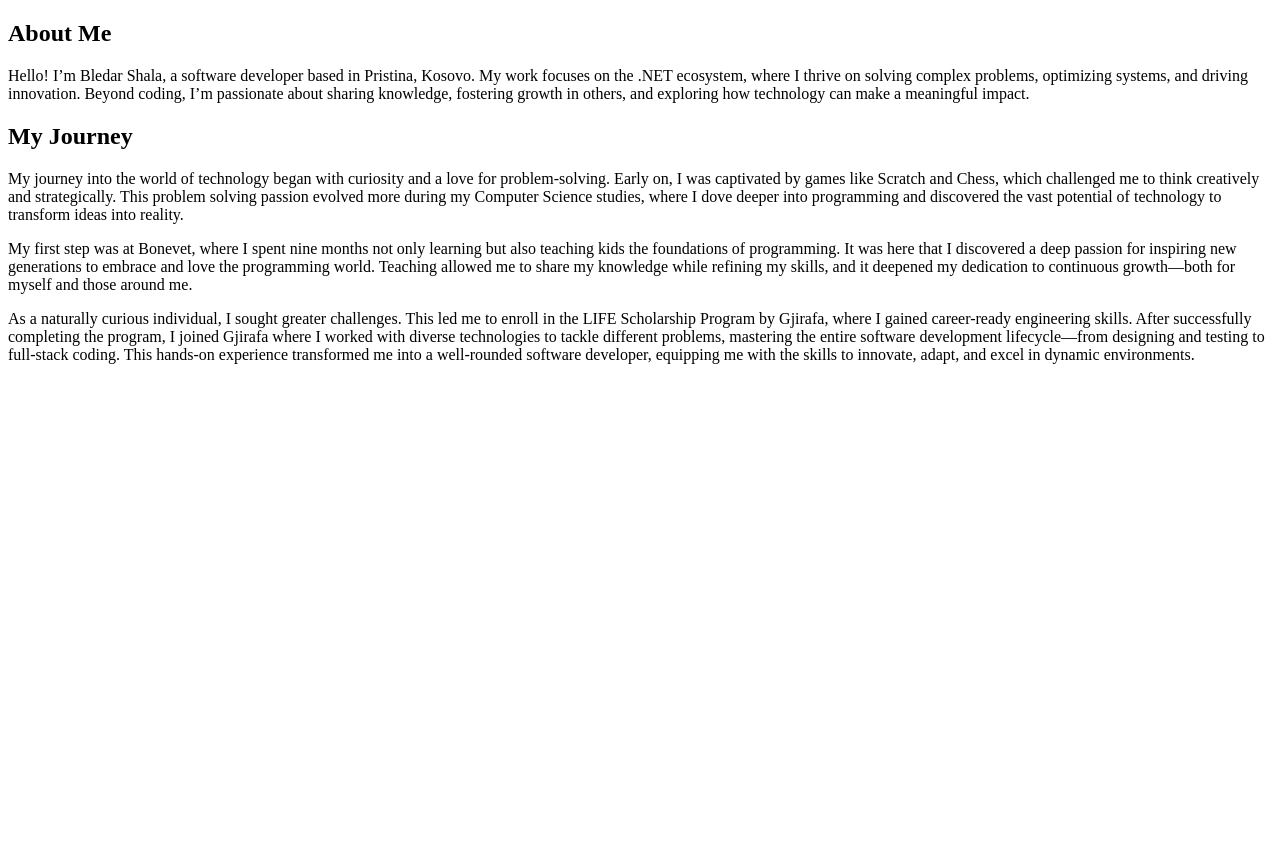
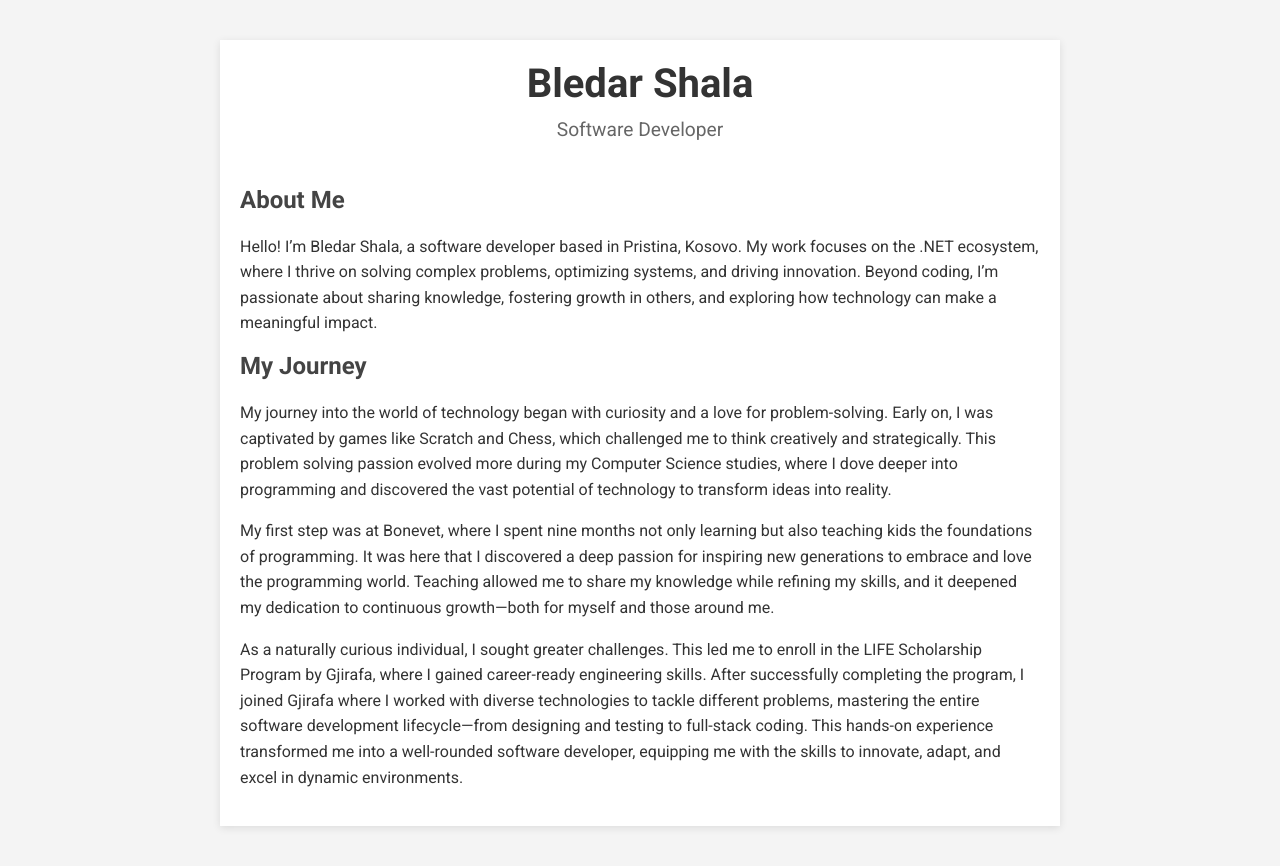
Before and after one commit to bledarshala/bledarshala.github.io, a plain HTML site: page index.html in a window 1280 px wide. Before the commit the page ends 800 px from the top, so only its background shows below. Drawn offline with Linux system fonts and the light colour scheme.

Commit message:
Add basic styling and reorganize HTML

```diff
--- a/index.html
+++ b/index.html
@@ -1,20 +1,32 @@
 <!DOCTYPE html>
 <html lang="en">
 <head>
-    <link rel="stylesheet" href="style.css">
     <meta charset="UTF-8">
     <meta name="viewport" content="width=device-width, initial-scale=1.0">
-    <title>Document</title>
+    <title>Bledar Shala</title>
+    <link rel="preconnect" href="https://fonts.googleapis.com">
+    <link rel="preconnect" href="https://fonts.gstatic.com" crossorigin>
+    <link href="https://fonts.googleapis.com/css2?family=Roboto:wght@400;700&display=swap" rel="stylesheet">
+    <link rel="stylesheet" href="style.css">
 </head>
 <body>
-    <h2>About Me</h2>
-    <p>Hello! I’m Bledar Shala, a software developer based in Pristina, Kosovo. My work focuses on the .NET ecosystem, where I thrive on solving complex problems, optimizing systems, and driving innovation. Beyond coding, I’m passionate about sharing knowledge, fostering growth in others, and exploring how technology can make a meaningful impact.</p>
+    <div class="container">
+        <header>
+            <h1>Bledar Shala</h1>
+            <p class="subtitle">Software Developer</p>
+        </header>
 
-    <h2>My Journey</h2>
+        <section>
+            <h2>About Me</h2>
+            <p>Hello! I’m Bledar Shala, a software developer based in Pristina, Kosovo. My work focuses on the .NET ecosystem, where I thrive on solving complex problems, optimizing systems, and driving innovation. Beyond coding, I’m passionate about sharing knowledge, fostering growth in others, and exploring how technology can make a meaningful impact.</p>
+        </section>
 
-    <p>My journey into the world of technology began with curiosity and a love for problem-solving. Early on, I was captivated by games like Scratch and Chess, which challenged me to think creatively and strategically. This problem solving passion evolved more during my Computer Science studies, where I dove deeper into programming and discovered the vast potential of technology to transform ideas into reality.</p>
-    <p>My first step was at Bonevet, where I spent nine months not only learning but also teaching kids the foundations of programming. It was here that I discovered a deep passion for inspiring new generations to embrace and love the programming world. Teaching allowed me to share my knowledge while refining my skills, and it deepened my dedication to continuous growth—both for myself and those around me.</p>
-    <p>As a naturally curious individual, I sought greater challenges. This led me to enroll in the LIFE Scholarship Program by Gjirafa, where I gained career-ready engineering skills. After successfully completing the program, I joined Gjirafa where I worked with diverse technologies to tackle different problems, mastering the entire software development lifecycle—from designing and testing to full-stack coding. This hands-on experience transformed me into a well-rounded software developer, equipping me with the skills to innovate, adapt, and excel in dynamic environments.
-    </p>
+        <section>
+            <h2>My Journey</h2>
+            <p>My journey into the world of technology began with curiosity and a love for problem-solving. Early on, I was captivated by games like Scratch and Chess, which challenged me to think creatively and strategically. This problem solving passion evolved more during my Computer Science studies, where I dove deeper into programming and discovered the vast potential of technology to transform ideas into reality.</p>
+            <p>My first step was at Bonevet, where I spent nine months not only learning but also teaching kids the foundations of programming. It was here that I discovered a deep passion for inspiring new generations to embrace and love the programming world. Teaching allowed me to share my knowledge while refining my skills, and it deepened my dedication to continuous growth—both for myself and those around me.</p>
+            <p>As a naturally curious individual, I sought greater challenges. This led me to enroll in the LIFE Scholarship Program by Gjirafa, where I gained career-ready engineering skills. After successfully completing the program, I joined Gjirafa where I worked with diverse technologies to tackle different problems, mastering the entire software development lifecycle—from designing and testing to full-stack coding. This hands-on experience transformed me into a well-rounded software developer, equipping me with the skills to innovate, adapt, and excel in dynamic environments.</p>
+        </section>
+    </div>
 </body>
 </html>
--- /dev/null
+++ b/style.css
@@ -0,0 +1,43 @@
+body {
+    margin: 0;
+    padding: 0;
+    font-family: 'Roboto', sans-serif;
+    background-color: #f4f4f4;
+    color: #333;
+}
+
+.container {
+    max-width: 800px;
+    margin: 40px auto;
+    padding: 20px;
+    background-color: #fff;
+    box-shadow: 0 2px 8px rgba(0, 0, 0, 0.1);
+}
+
+header {
+    text-align: center;
+    margin-bottom: 40px;
+}
+
+header h1 {
+    margin: 0;
+    font-size: 2.5rem;
+    font-weight: 700;
+}
+
+.subtitle {
+    margin-top: 8px;
+    font-size: 1.2rem;
+    color: #666;
+}
+
+h2 {
+    margin-top: 0;
+    color: #444;
+    font-weight: 700;
+}
+
+p {
+    line-height: 1.6;
+    margin-bottom: 1em;
+}
```
Also changed, not shown: 1 other file.
